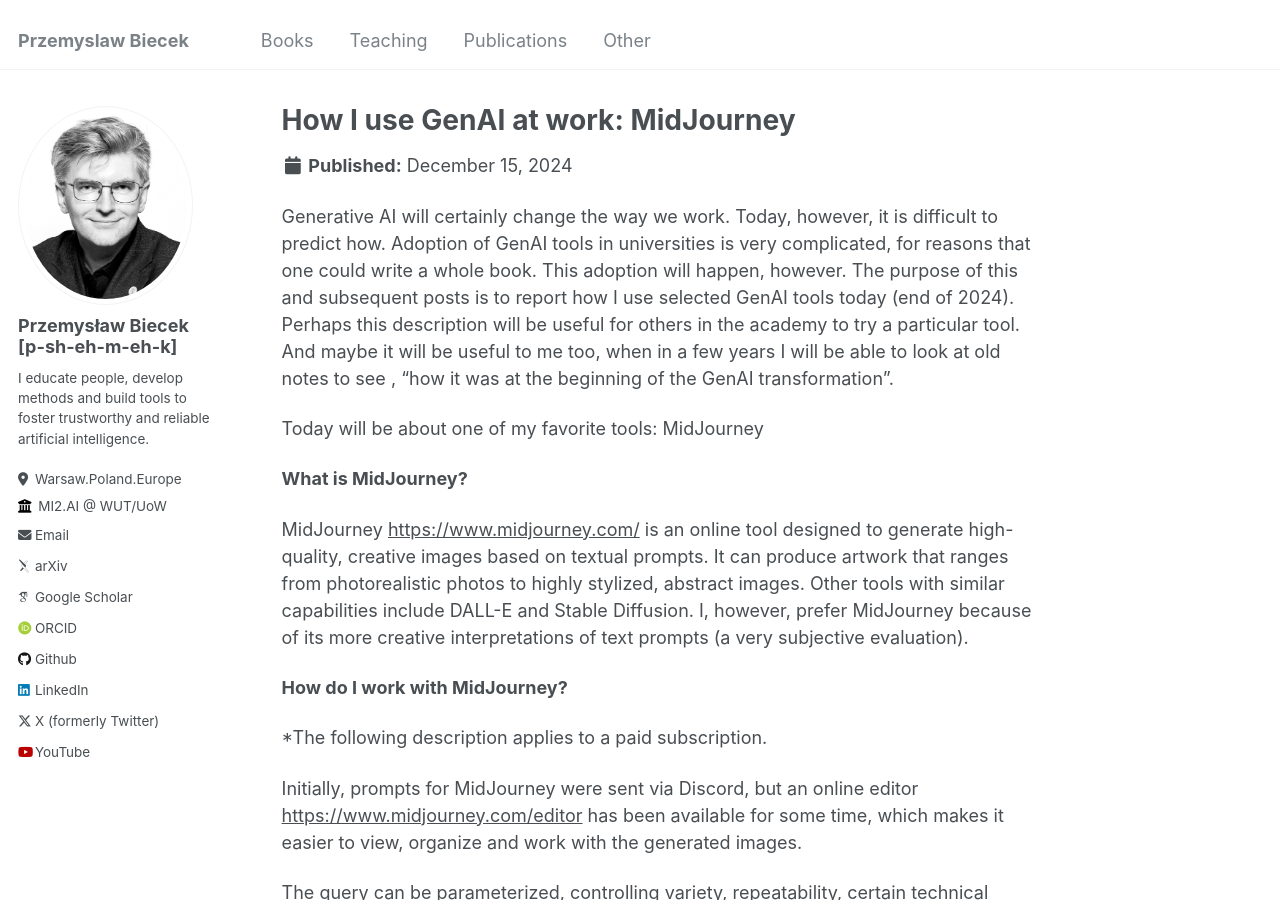
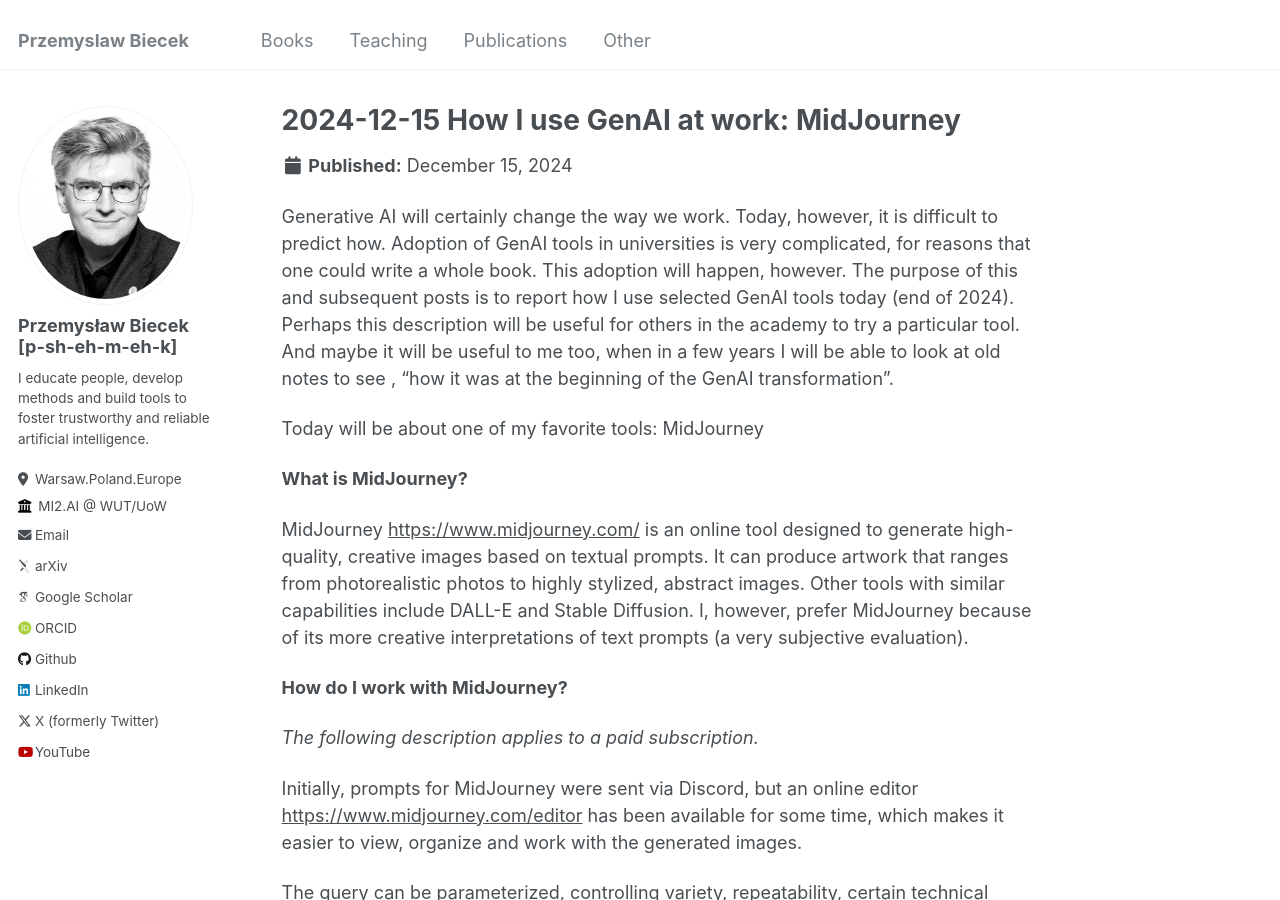
Before and after one commit to pbiecek/pbiecek.github.io, a Jekyll site: the page built from _portfolio/20241215_GenAI_MidJourney.md, in a window 1280 px wide and 900 px high. Built offline with Jekyll 4.4.1, drawn with Linux system fonts in a browser that asks for light colours; some web fonts are replaced; some of the changed text lies outside the part shown.

Commit message:
fixed style and title

```diff
--- a/_portfolio/20241215_GenAI_MidJourney.md
+++ b/_portfolio/20241215_GenAI_MidJourney.md
@@ -1,5 +1,5 @@
 ---
-title: "How I use GenAI at work: MidJourney"
+title: "2024-12-15 How I use GenAI at work: MidJourney"
 excerpt: "Generative AI is transforming how we work, but the extent of this change remains uncertain. Adopting these tools in academia presents unique challenges, yet this shift is inevitable. This blog series documents how I use selected GenAI tools in late 2024, offering insights that might inspire others in academia or serve as a personal reference for the early days of this transformation.<br><br>In this post, I delve into MidJourney, a versatile tool for generating creative visuals. I explain why I prefer it over similar tools, describe how I use it (e.g., for presentations, comics, and videos), and outline its strengths and ethical considerations. While MidJourney excels in visual storytelling, I caution against using it for research graphics or imitating contemporary artists' styles. How do you use MidJourney? Share your thoughts in the comments!<br/><br/><center><img src='/images/20241215_comics_small.png' width='700'></center>"
 collection: portfolio
 ---
@@ -14,7 +14,7 @@
 
 **How do I work with MidJourney?**
 
-*The following description applies to a paid subscription.
+*The following description applies to a paid subscription.*
 
 Initially, prompts for MidJourney were sent via Discord, but an online editor [https://www.midjourney.com/editor](https://www.midjourney.com/editor) has been available for some time, which makes it easier to view, organize and work with the generated images.
 
@@ -56,6 +56,6 @@
 
 *Style transfer.* Artists spend years working to develop their unique style, so it is quite unethical to imitate their style without permission. This applies to contemporary artists. The works of those who died years ago are already in the public domain.
 
-**And how do you use Midjourney? **
+**And how do you use Midjourney?**
 
 Let me know in the comments.
```
